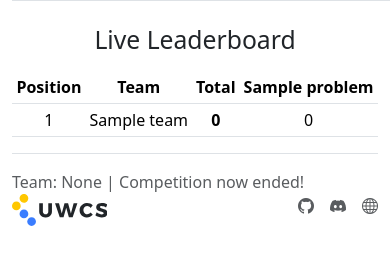
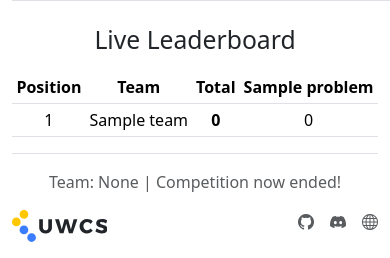
Before and after one commit to UWCS/progcomp-web, a Flask app: page /leaderboard in a window 390 px wide; the page is wider, and only the part inside the window is pictured. Shown: the part 1104-1362 px from the top of that part. Before the commit the page ends 1330 px from the top of that part, so only its background shows below. Run offline with Flask 2, Linux system fonts and the light colour scheme; tables that the repository leaves empty hold one stand-in row (values such as "Sample post").

Commit message:
More responsive footer

```diff
--- a/progcomp/templates/base.html
+++ b/progcomp/templates/base.html
@@ -65,9 +65,11 @@
     </nav>
     {% block content %}{% endblock %}
 
-    <footer class="mt-auto d-flex flex-wrap justify-content-between py-3 mt-4 border-top">
-      <p class="mb-0 text-muted">Team: {{ username }} | <span id="countdown">Countdown soonTM</span></p>
-
+    <footer class="mt-auto d-flex flex-wrap justify-content-between gap-2 py-3 mt-4 border-top">
+      <p class="flex-grow-1 flex-md-grow-0 mb-0 text-muted text-center">
+        Team: {{ username }} | <span id="countdown">Countdown soonTM</span>
+      </p>
+      <div class="d-md-none" style="flex-basis: 100%; height: 0"></div>
       <a class="d-flex text-decoration-none" href="https://uwcs.co.uk">
         <svg height="32" viewBox="0 0 1635 548" fill="none" xmlns="http://www.w3.org/2000/svg">
           <path
```
